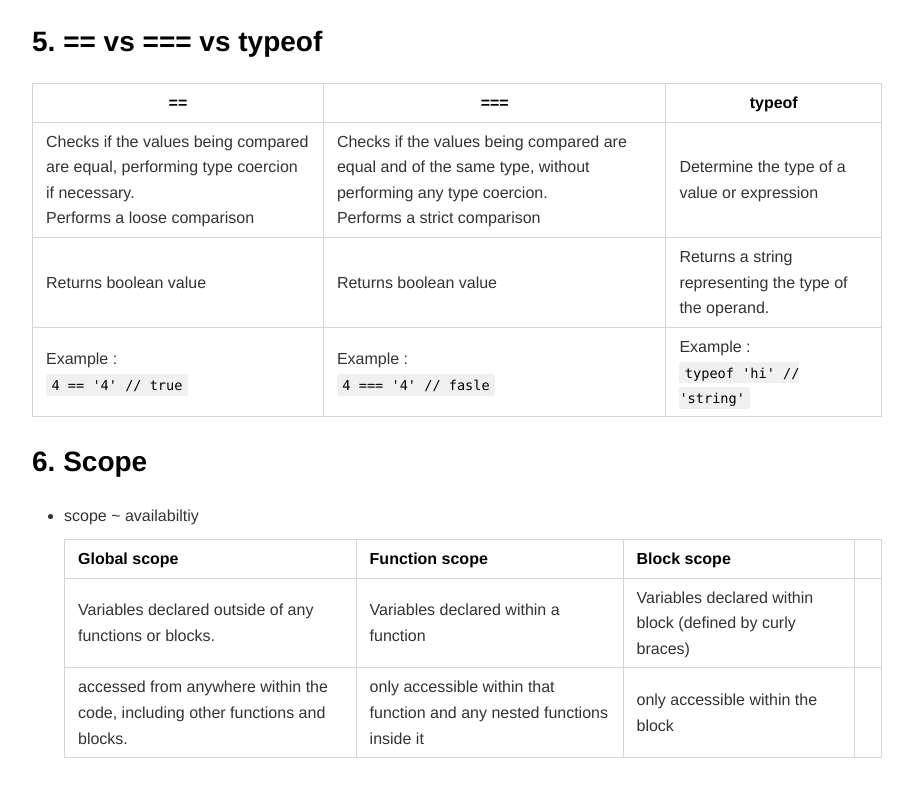
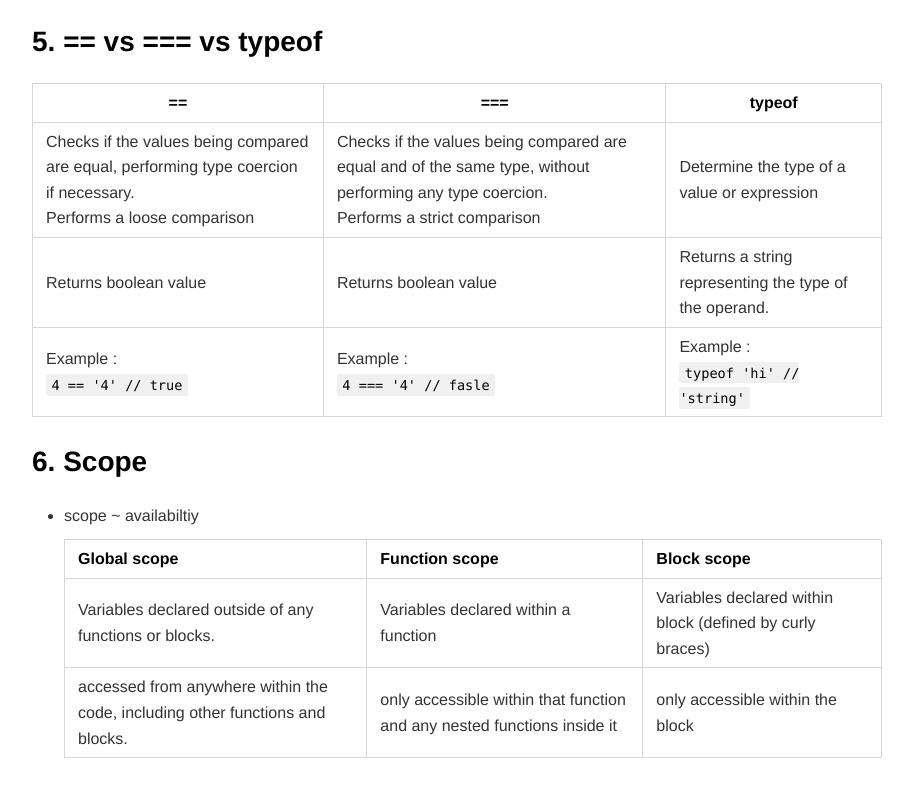
Before and after one commit to thewecas/JavaScript, a plain HTML site: page index.html in a window 1280 px wide. Shown: the part 3120-3916 px from the top of the page, without its empty margins (183-1096 px from the left). Drawn offline with nearby package versions, Linux system fonts and the light colour scheme.

Commit message:
04/06/2023

```diff
--- a/index.html
+++ b/index.html
@@ -850,7 +850,8 @@
       id="33-javascript-concepts-every-developer-should-know-%EF%B8%8F%EF%B8%8Fhttpsdevtoeludadev33-javascript-concepts-every-beginner-should-know-with-tutorials-4kao1-call-stack">
       <a
         href="https://dev.to/eludadev/33-javascript-concepts-every-beginner-should-know-with-tutorials-4kao#1-call-stack">33
-        JavaScript Concepts Every Developer Should Know &#x1F913;&#xFE0F;&#x1F4AF;&#xFE0F;</a></h1>
+        JavaScript Concepts Every Developer Should Know &#x1F913;&#xFE0F;&#x1F4AF;&#xFE0F;</a>
+    </h1>
 
     <h2 class="mume-header" id="1-call-stack-heap-queue-execution-context-event-loop">1. Call stack, Heap, Queue,
       Execution Context, Event Loop</h2>
@@ -1040,7 +1041,8 @@ false + 5      // 5 , `false` is interpreted as value `0`
       </li>
       <li>
         <p><strong>Type coercion for objects</strong>Boolean conversion will always coerced the objects to
-          <code>true</code></p>
+          <code>true</code>
+        </p>
         <ul>
           <li>String conversion can be done using <code>toString()</code></li>
           <li>Number conversion can be done using <code>valueOf()</code></li>
@@ -1099,7 +1101,6 @@ false + 5      // 5 , `false` is interpreted as value `0`
               <th>Global scope</th>
               <th>Function scope</th>
               <th>Block scope</th>
-              <th></th>
             </tr>
           </thead>
           <tbody>
@@ -1107,13 +1108,11 @@ false + 5      // 5 , `false` is interpreted as value `0`
               <td>Variables declared outside of any functions or blocks.</td>
               <td>Variables declared within a function</td>
               <td>Variables declared within block (defined by curly braces)</td>
-              <td></td>
             </tr>
             <tr>
               <td>accessed from anywhere within the code, including other functions and blocks.</td>
               <td>only accessible within that function and any nested functions inside it</td>
               <td>only accessible within the block</td>
-              <td></td>
             </tr>
           </tbody>
         </table>
```
